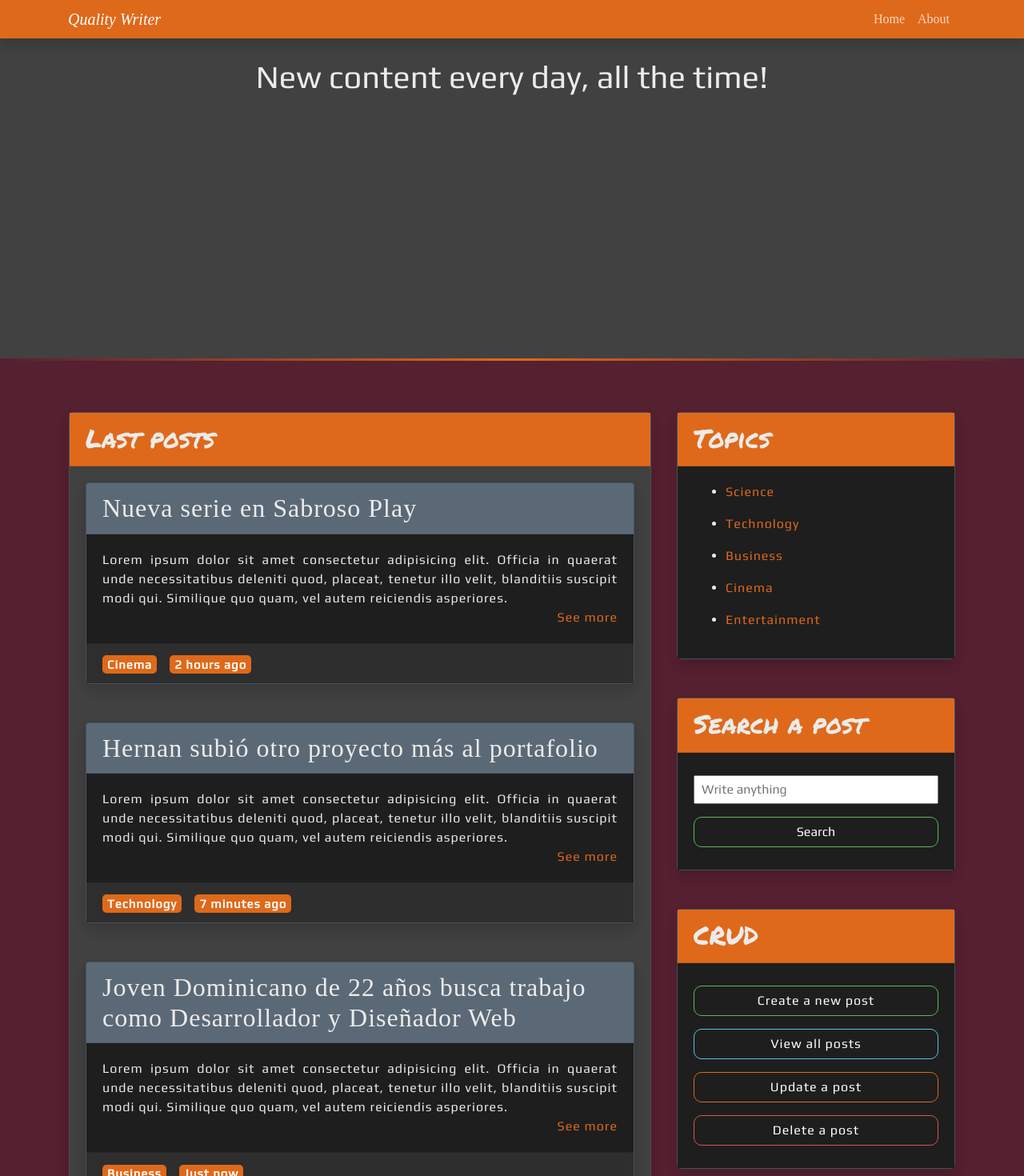
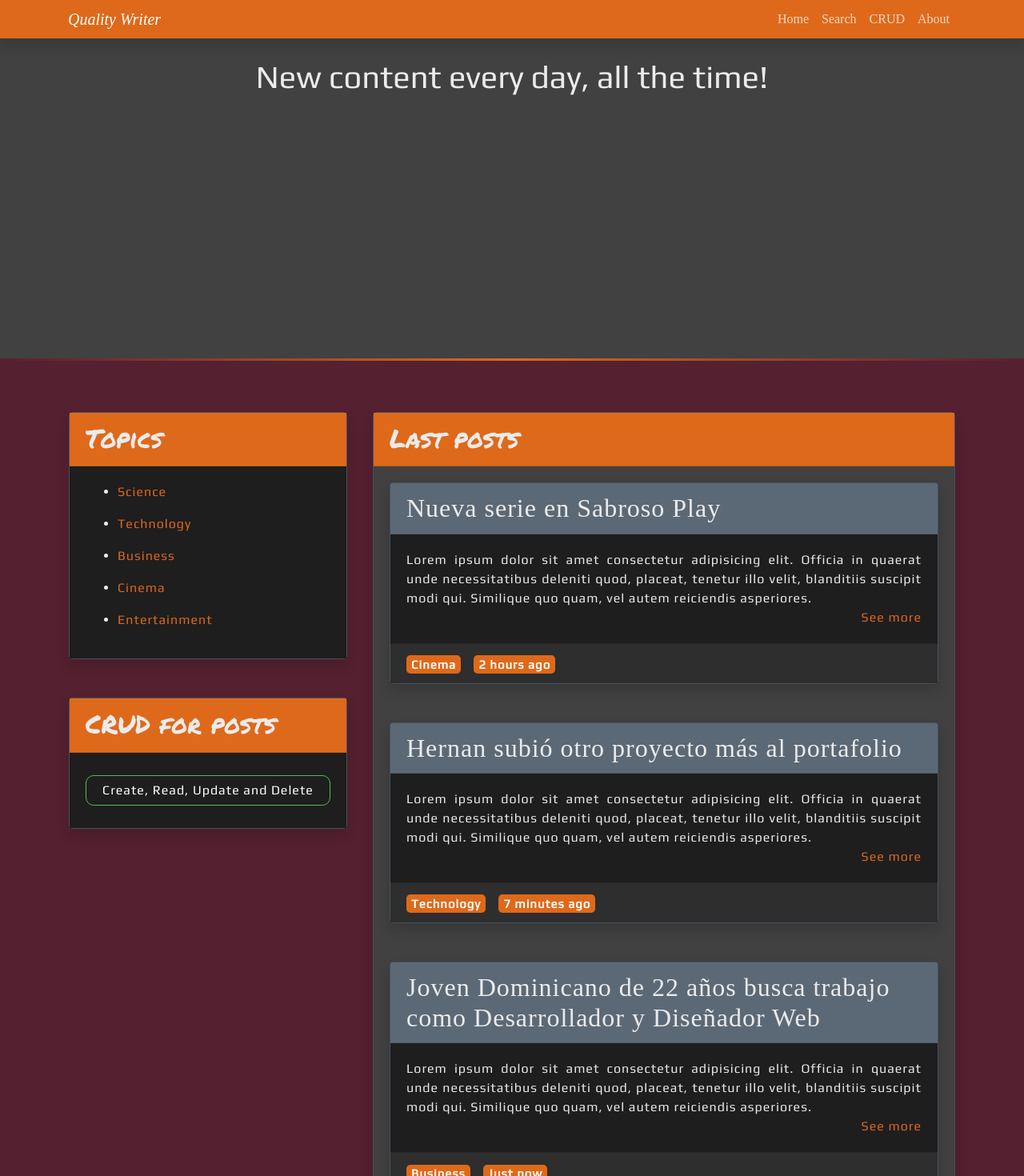
Before and after one commit to hernanreiq/Quality-Writer, a React (Create React App) app: page / in a window 1280 px wide. Shown: the top 1470 px of the page at 80% size. Built offline with nearby package versions, Linux system fonts and the light colour scheme; a web font is replaced by a local one.

Commit message:
Menú ampliado, router simplificado, buscador apartado y CRUD unificado

```diff
--- a/src/router/Router.jsx
+++ b/src/router/Router.jsx
@@ -1,10 +1,13 @@
 import React, { Component } from "react";
 import { BrowserRouter, Switch, Route } from "react-router-dom";
-import RouterCRUD from "./RouterCRUD";
 import Nav from "../views/partials/nav";
 import Index from "../views";
 import About from "../views/about";
-import Error from "../views/error";
+import Search from "../views/partials/search/search";
+import CRUD from "../views/crud";
+import Error from '../views/error';
+
+
 
 class Router extends Component {
     render(){
@@ -16,8 +19,9 @@ class Router extends Component {
                         <Route exact path="/" component={Index} />
                         <Route exact path="/home" component={Index} />
                         <Route exact path="/about" component={About} />
-                        <Route exact path="/error" component={Error} />
-                        <RouterCRUD />
+                        <Route exact path="/search" component={Search} />
+                        <Route exact path="/crud" component={CRUD} />
+                        <Route exact path="*" component={Error} />
                     </Switch>
                 </BrowserRouter>
             </React.Fragment>
--- a/src/router/RouterCRUD.jsx
+++ /dev/null
@@ -1,26 +0,0 @@
-import React, { Component } from "react";
-import { Route } from 'react-router-dom';
-import CRUD from "../views/crud";
-
-class RouterCRUD extends Component {
-    render() {
-        return (
-            <React.Fragment>
-                <Route exact path="/crud/create" >
-                    <CRUD view="Create" />
-                </Route>
-                <Route exact path="/crud/read" >
-                    <CRUD view="Read" />
-                </Route>
-                <Route exact path="/crud/update" >
-                    <CRUD view="Update" />
-                </Route>
-                <Route exact path="/crud/delete" >
-                    <CRUD view="Delete" />
-                </Route>
-            </React.Fragment>
-        )
-    }
-}
-
-export default RouterCRUD;
--- a/src/views/crud.jsx
+++ b/src/views/crud.jsx
@@ -1,25 +1,17 @@
 import React, { Component } from "react";
-import Create from "./partials/crud_create";
-import Read from "./partials/crud_read";
-import Update from "./partials/crud_update";
-import Delete from "./partials/crud_delete";
+import Create from "./partials/crud/crud_create";
+import Read from "./partials/crud/crud_read";
+import Search from "./partials/search/search";
+import Delete from "./partials/crud/crud_delete";
 
 class CRUD extends Component {
-    render(){
-        return(
+    render() {
+        return (
             <React.Fragment>
-                { this.props.view === "Create" &&
-                    <Create />
-                }
-                {this.props.view === "Read" &&
-                    <Read />
-                }
-                {this.props.view === "Update" &&
-                    <Update />
-                }
-                {this.props.view === "Delete" &&
-                    <Delete />
-                }
+                <Create />
+                <Read />
+                <Search />
+                <Delete />
             </React.Fragment>
         )
     }
--- a/src/views/error.jsx
+++ b/src/views/error.jsx
@@ -5,7 +5,21 @@ class Error extends Component {
         return (
             <React.Fragment>
                 <main className="container p-4">
-                    <h1>This page does not exist</h1>
+                    <div className="row">
+                        <div className="col-md-6 offset-md-3">
+                            <div className="card shadow my-5">
+                                <div className="card-header">
+                                    <p className="display-3 text-center">Error 404</p>
+                                </div>
+                                <div className="card-body">
+                                    <h2 className="h1 text-center font-play card-title mb-0">This page does not exist</h2>
+                                </div>
+                                <div className="card-footer">
+                                    <a href="/home" className="btn btn-primary w-100 my-2 shadow">Home</a>
+                                </div>
+                            </div>
+                        </div>
+                    </div>
                 </main>
             </React.Fragment>
         )
--- a/src/views/index.jsx
+++ b/src/views/index.jsx
@@ -39,6 +39,9 @@ class Index extends Component {
                 <Header />
                 <div className="container my-5">
                     <div className="row">
+                        <div className="col-md-4 p-3">
+                            <Aside />
+                        </div>
                         <div className="col-md-8 p-3">
                             <main>
                                 <div className="card shadow">
@@ -65,9 +68,6 @@ class Index extends Component {
                                 </div>
                             </main>
                         </div>
-                        <div className="col-md-4 p-3">
-                            <Aside />
-                        </div>
                     </div>
                 </div>
                 <Footer />
--- a/src/views/partials/aside.jsx
+++ b/src/views/partials/aside.jsx
@@ -29,22 +29,10 @@ class Aside extends Component {
                     </div>
                     <div className="card shadow mb-5">
                         <div className="card-header">
-                            <h2 className="card-title mb-1">Search a post</h2>
+                            <h2 className="card-title mb-1">CRUD for posts</h2>
                         </div>
                         <div className="card-body">
-                            <input type="text" className="w-100 my-2 py-1 px-2" id="search_input" placeholder="Write anything" />
-                            <button className="btn btn-success w-100 my-2">Search</button>
-                        </div>
-                    </div>
-                    <div className="card shadow mb-5">
-                        <div className="card-header">
-                            <h2 className="card-title mb-1">CRUD</h2>
-                        </div>
-                        <div className="card-body">
-                            <a href="/crud/create" className="btn btn-success w-100 my-2">Create a new post</a>
-                            <a href="/crud/read" className="btn btn-info w-100 my-2">View all posts</a>
-                            <a href="/crud/update" className="btn btn-primary w-100 my-2">Update a post</a>
-                            <a href="/crud/delete" className="btn btn-danger w-100 my-2">Delete a post</a>
+                            <a href="/crud" className="btn btn-success w-100 my-2">Create, Read, Update and Delete</a>
                         </div>
                     </div>
                 </aside>
--- a/src/views/partials/crud_read.jsx
+++ b/src/views/partials/crud/crud_read.jsx
@@ -1,6 +1,6 @@
 import React, { Component } from "react";
 import axios from "axios";
-import DataSearched from "./data_searched";
+import DataSearched from "../search/data_searched";
 
 class Read extends Component {
     state = {
--- a/src/views/partials/nav.jsx
+++ b/src/views/partials/nav.jsx
@@ -7,7 +7,7 @@ class Nav extends Component {
             <React.Fragment>
                 <nav className="navbar navbar-expand-lg navbar-dark bg-primary shadow">
                     <div className="container">
-                        <NavLink to="/error" className="navbar-brand"><i>Quality Writer</i></NavLink>
+                        <NavLink to="/" className="navbar-brand"><i>Quality Writer</i></NavLink>
                         <button className="navbar-toggler" type="button" data-toggle="collapse" data-target="#navbarNav" aria-controls="navbarNav" aria-expanded="false" aria-label="Toggle navigation">
                             <span className="navbar-toggler-icon"></span>
                         </button>
@@ -15,6 +15,12 @@ class Nav extends Component {
                             <ul className="navbar-nav ml-auto">
                                 <li className="nav-item">
                                     <NavLink to="/home" activeClassName="active" className="nav-link h6 mb-0">Home</NavLink>
+                                </li>
+                                <li className="nav-item">
+                                    <NavLink to="/search" activeClassName="active" className="nav-link h6 mb-0">Search</NavLink>
+                                </li>
+                                <li className="nav-item">
+                                    <NavLink to="/crud" activeClassName="active" className="nav-link h6 mb-0">CRUD</NavLink>
                                 </li>
                                 <li className="nav-item">
                                     <NavLink to="/about" activeClassName="active" className="nav-link h6 mb-0">About</NavLink>
--- a/src/views/partials/crud_update.jsx
+++ b/src/views/partials/search/search.jsx
@@ -2,7 +2,7 @@ import React, { Component } from "react";
 import axios from "axios";
 import DataSearched from './data_searched';
 
-class Update extends Component {
+class Search extends Component {
     state = {
         posts: [],
         error: true,
@@ -61,7 +61,6 @@ class Update extends Component {
                                     </form>
                                 </div>
                                 <div className="card-footer">
-                                    <a href="/home" className="btn btn-primary w-100 my-2 shadow">Home</a>
                                     <button type="reset" form="search-post" onClick={this.resetSearch} className="btn btn-info w-100 my-2 shadow">Reset</button>
                                     <button type="submit" form="search-post" className="btn btn-success w-100 my-2 shadow">Search</button>
                                 </div>
@@ -102,4 +101,4 @@ class Update extends Component {
     }
 }
 
-export default Update;
+export default Search;
```
Also changed, not shown: src/views/partials/crud/crud_create.jsx (renamed from src/views/partials/crud_create.jsx), src/views/partials/crud/crud_delete.jsx (renamed from src/views/partials/crud_delete.jsx), src/views/partials/search/data_searched.jsx (renamed from src/views/partials/data_searched.jsx).
